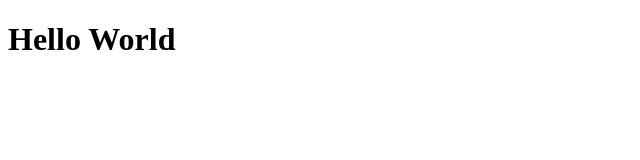
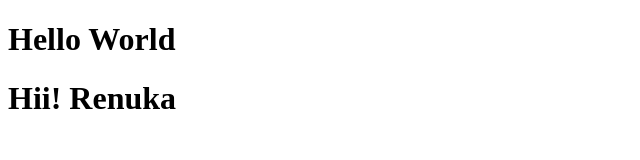
Before and after one commit to Renu2003/Portfolio_Renuka, a plain HTML site: page index.html in a window 1280 px wide. Shown: the whole page, without its empty margins (0-640 px from the left). Drawn offline with Linux system fonts and the light colour scheme.

Commit message:
Update index.html

```diff
--- a/index.html
+++ b/index.html
@@ -7,5 +7,6 @@
 </head>
 <body>
 	<h1>Hello World</h1>
+	<h1>Hii! Renuka</h1>
 </body>
 </html>
```
